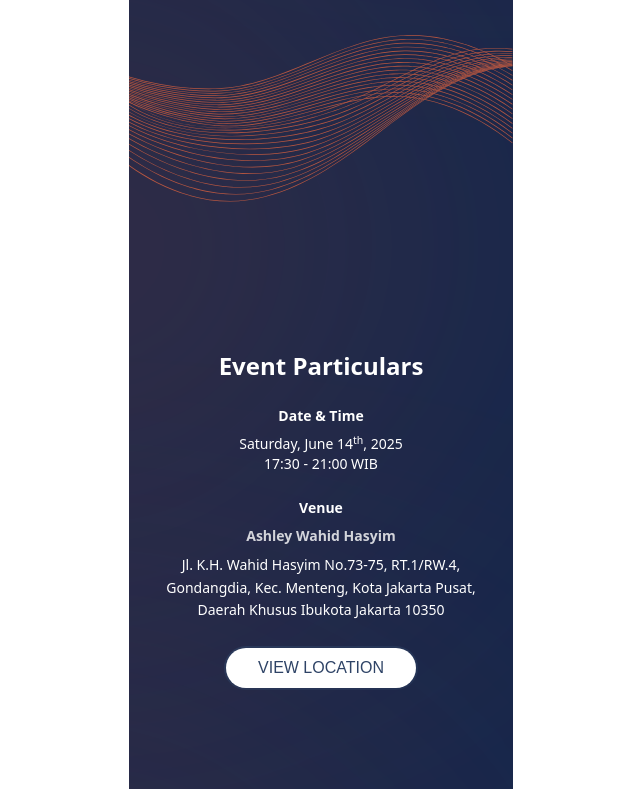
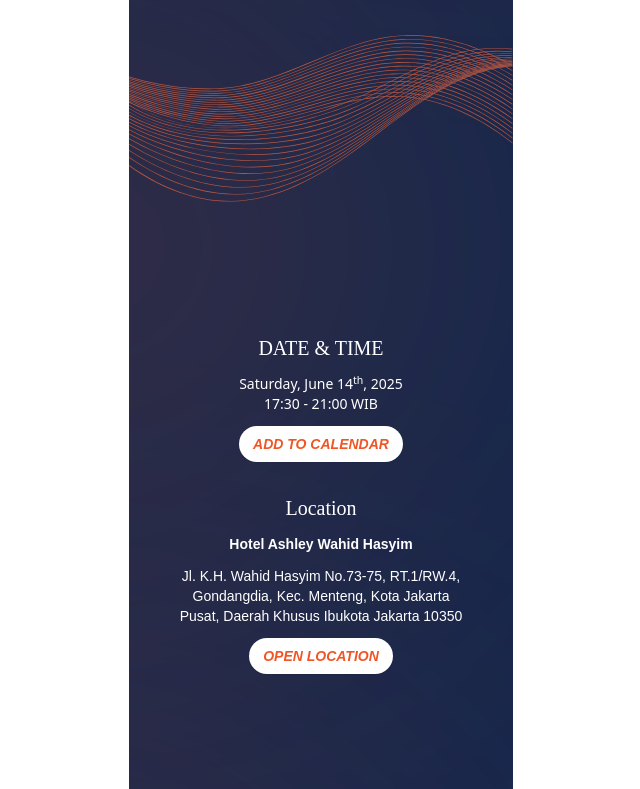
Before and after one commit to AisFarhanFreelance/market-maestro-society-invitation, a Next.js app: page / in a window 1280 px wide. Shown: the part 1480-2269 px from the top of the page, without its empty margins (319-959 px from the left). Built offline with nearby package versions, Linux system fonts and the light colour scheme; a web font is replaced by a local one.

Commit message:
feat: revamp date time section

```diff
--- a/src/components/date-time/date-time.tsx
+++ b/src/components/date-time/date-time.tsx
@@ -1,19 +1,17 @@
 import Link from "next/link";
 
 import AnimatedElement from "../animation/animated-element";
+import { Button } from "../ui/button";
 
 const DateTime = () => {
   return (
-    <div className="relative flex min-h-screen items-center justify-center px-4 text-white">
-      <div className="flex w-full flex-col items-center justify-center space-y-6 text-center">
+    <div className="relative flex min-h-screen items-center justify-center px-12 text-white">
+      <div className="flex w-full flex-col items-center justify-center text-center">
         <AnimatedElement>
-          <h2 className="text-2xl font-extrabold capitalize">
-            Event Particulars
-          </h2>
+          <h2 className="mb-3 font-carrig text-xl">DATE & TIME</h2>
         </AnimatedElement>
         <AnimatedElement>
-          <div className="space-y-2 text-sm">
-            <div className="font-extrabold">Date & Time</div>
+          <div className="mb-3 text-sm">
             <div>
               <p>
                 Saturday, June 14<sup>th</sup>, 2025
@@ -21,12 +19,25 @@ const DateTime = () => {
               <p>17:30 - 21:00 WIB</p>
             </div>
           </div>
+          <Link
+            target="_blank"
+            rel="noopener noreferrer"
+            href="https://calendar.google.com/calendar/render?action=TEMPLATE
+            &dates=20250614T103000Z%2F20250614T140000Z
+            &details=Final%20Reminders%3A%0A%0A%F0%9F%93%8D%20Ashley%20Wahid%20Hasyim%20%0AJl.%20K.H.%20Wahid%20Hasyim%20No.73-75%2C%20Menteng%2C%20Jakarta%20Pusat%0A%0A%F0%9F%95%90%20Gates%20Open%3A%205%3A30%20PM%20WIB%20%0AArrive%20fashionably%20on%20time%2C%20the%20symphony%20begins%20promptly.%0A%0A%F0%9F%91%94%20Dress%20Code%3A%20All%20White%20Attire%2C%20%0ALadies%3A%20White%20cocktail%20dress%20Gentlemen%3A%20White%2Fcream%20formal%20blazer%0A%0ANote%3A%20If%20white%20trousers%20are%20not%20available%20for%20men%2C%20khaki%20or%20beige%20alternatives%20are%20acceptable.%20%0A%0AReady%20to%20compose%20your%20next%20chapter%3F%20%0ASee%20you%20there%2C%20Maestro.%0A%0ABest%20Regards%2C%20%0ASyailendra%20Capital&location=Ashley%20Wahid%20Hasyim&text=Syailendra%20Networking%20Night%20%3A%20The%20Market%20Maestros%20Night"
+          >
+            <Button className="mb-8 rounded-full bg-white px-3.5 py-3 font-semibold text-[#F05625] italic">
+              ADD TO CALENDAR
+            </Button>
+          </Link>
         </AnimatedElement>
         <AnimatedElement>
-          <div className="space-y-2 text-sm capitalize">
-            <div className="font-extrabold">Venue</div>
-            <div className="font-extrabold opacity-80">Ashley Wahid Hasyim</div>
-            <div className="text-sm leading-relaxed">
+          <div className="">
+            <h2 className="mb-3 font-carrig text-xl">Location</h2>
+            <div className="mb-3 font-avenir text-sm font-bold">
+              Hotel Ashley Wahid Hasyim
+            </div>
+            <div className="mb-3 font-avenir text-sm">
               Jl. K.H. Wahid Hasyim No.73-75, RT.1/RW.4, Gondangdia, Kec.
               Menteng, Kota Jakarta Pusat, Daerah Khusus Ibukota Jakarta 10350
             </div>
@@ -34,14 +45,15 @@ const DateTime = () => {
         </AnimatedElement>
         <AnimatedElement>
           <div className="flex justify-center">
-            <div className="rounded-full bg-gradient-to-br from-[#2E4366]/60 to-[#2e4366]/34 p-[2px]">
+            <div className="">
               <Link
-                href="https://maps.app.goo.gl/mVSDRzJDHfd1vCmQA"
+                href="https://maps.app.goo.gl/3pULyHMA329inCPb9"
                 target="_blank"
                 rel="noopener noreferrer"
-                className="block rounded-full bg-white px-8 py-2 text-center font-kaisei text-base text-[#2E4366] uppercase transition"
               >
-                View Location
+                <Button className="mb-8 rounded-full bg-white px-3.5 py-3 font-semibold text-[#F05625] italic">
+                  OPEN LOCATION
+                </Button>
               </Link>
             </div>
           </div>
```
